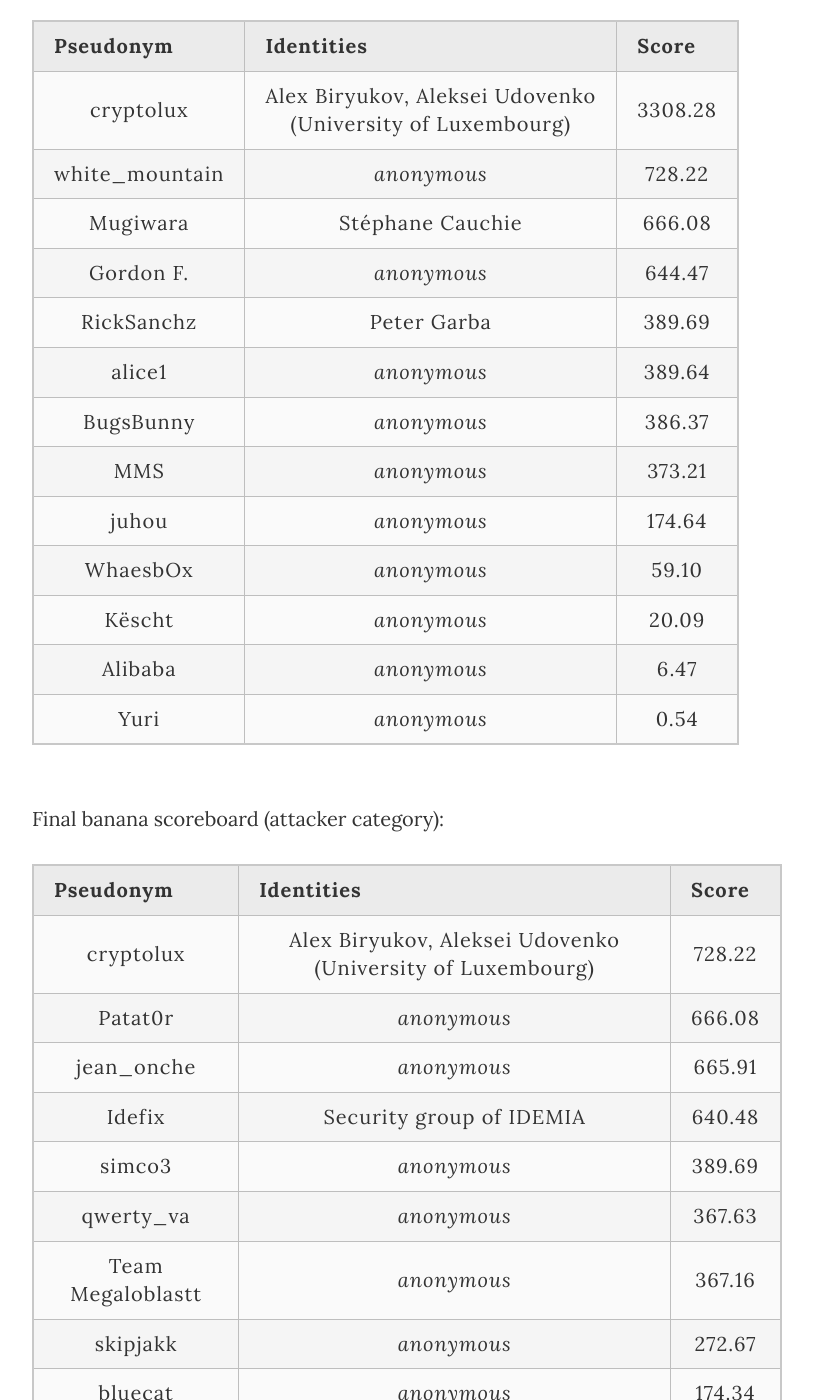
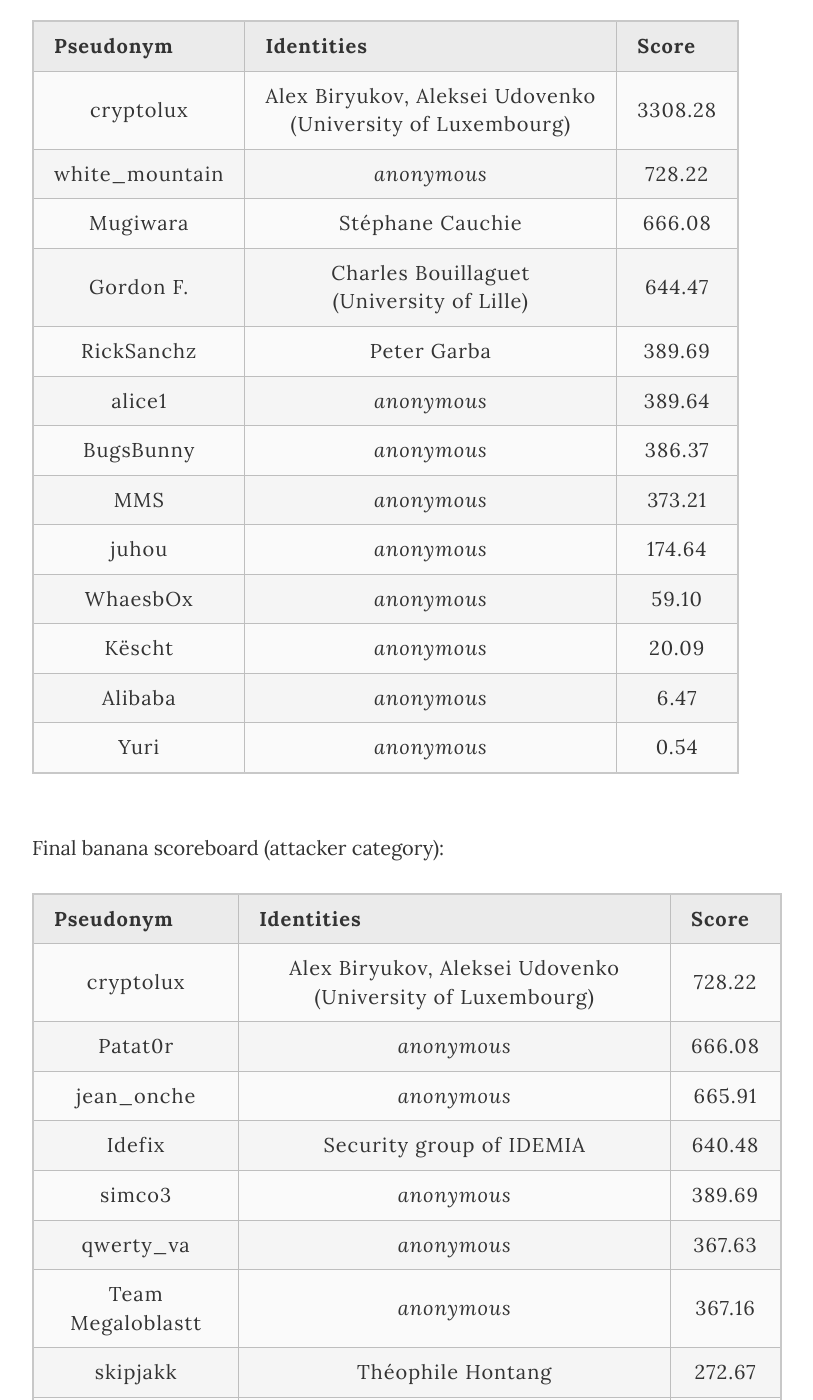
Before and after one commit to whibox-contest/whibox-contest.github.io, a Jekyll site: the page built from 2019/index.html, in a window 1280 px wide and 1400 px high, scrolled down 1397 px. Shown: the whole window, without its empty margins (233-1046 px from the left). Built offline with Jekyll 4.4.1, drawn with Linux system fonts in a browser that asks for light colours; formulas are drawn with MathJax 3.

Commit message:
Deanonymize some participants

```diff
--- a/2019/index.html
+++ b/2019/index.html
@@ -116,7 +116,7 @@ redirect_from: "/index.html"
 
               <tr>
 		<td> Gordon F. </td>
-		<td> <i>anonymous</i> </td>
+		<td> Charles Bouillaguet <br> (University of Lille) </td>
 		<td> 644.47 </td>
               </tr>
 
@@ -232,7 +232,7 @@ redirect_from: "/index.html"
 
               <tr>
 		<td> skipjakk </td>
-		<td> <i>anonymous</i> </td>
+		<td> Théophile Hontang </td>
 		<td> 272.67 </td>
               </tr>
 
```
